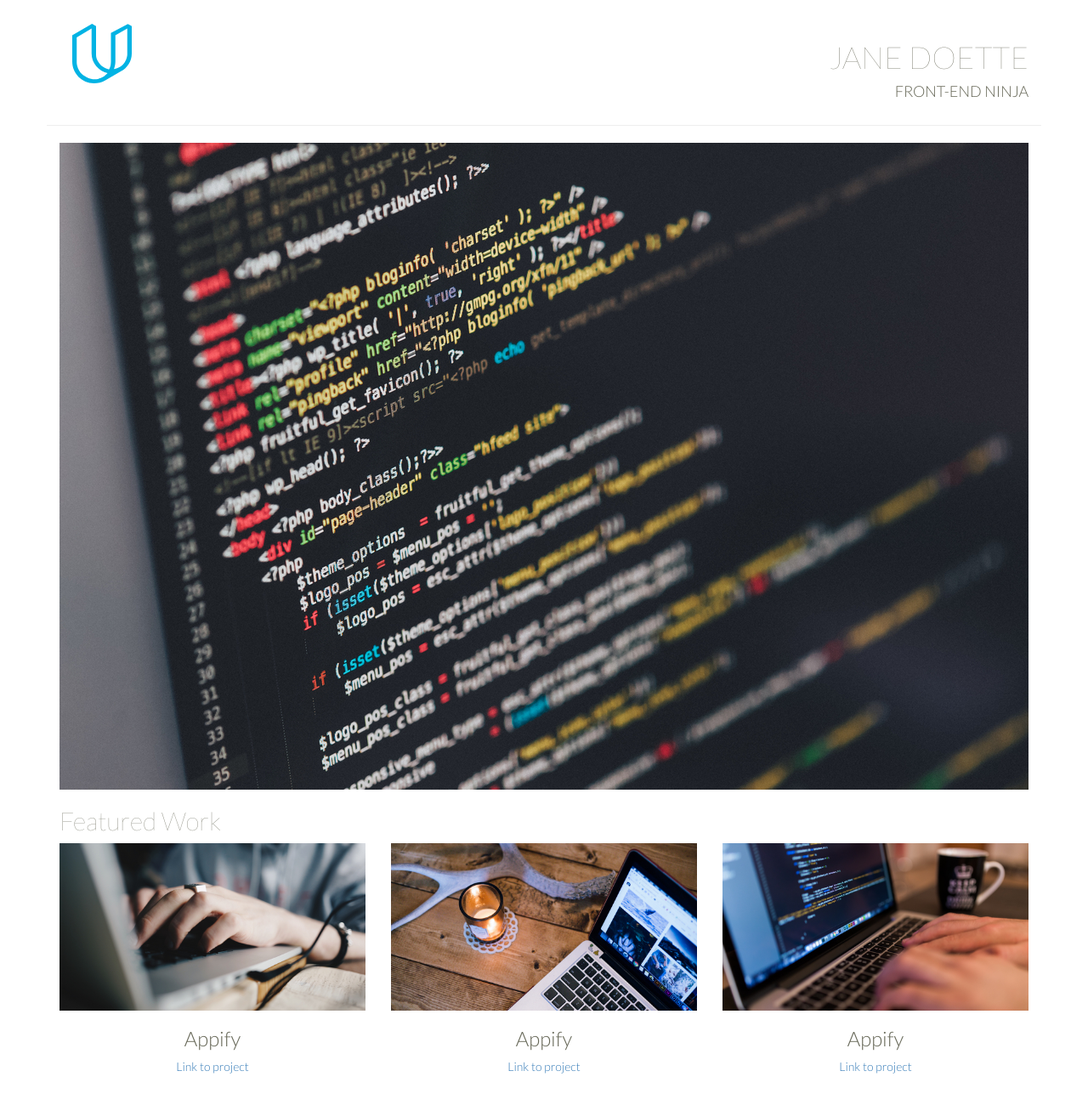
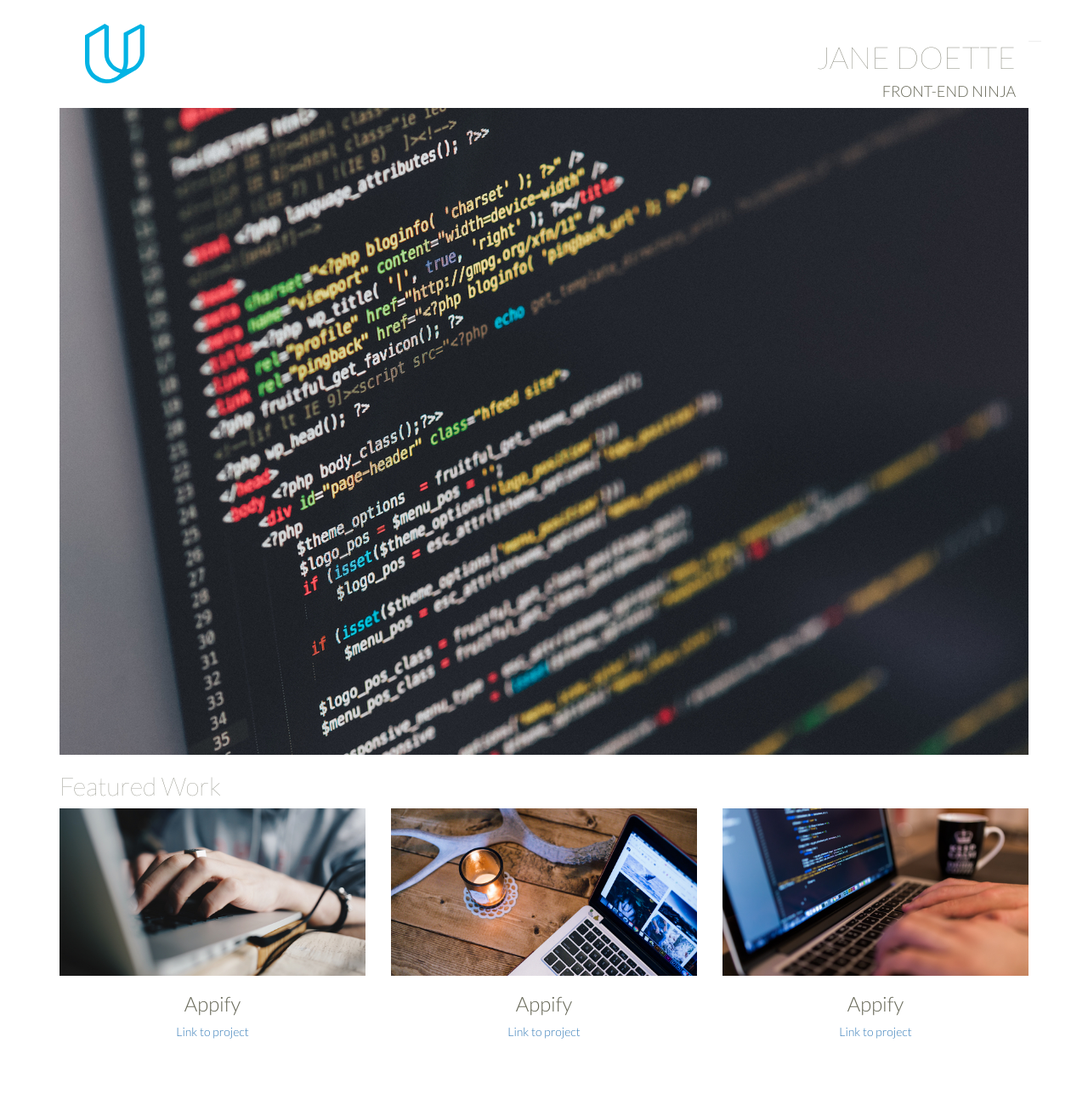
Before and after one commit to wangki/Udacity-Frontend-Nanodegree, a website: page Project4/src/index.html in a window 1280 px wide. Shown: the whole page at 85% size. After the commit the page ends 1262 px from the top, so only its background shows below. Drawn offline with Linux system fonts and the light colour scheme.

Commit message:
Resubmission for project 4

```diff
--- a/Project4/src/index.html
+++ b/Project4/src/index.html
@@ -19,7 +19,7 @@
 </head>
 <body>
     <div class="container">
-        <div class="row">
+        <div class="header-container">
             <div class="header col-md-12">
                 <div class="logo col-xs-3">
                         <svg class="udacity-logo" viewBox="0 0 40 40" >
@@ -35,15 +35,16 @@
                     </div>
                 </div>
             </div>
+        </div>
 
-        </div>
-        <div class="row">
+        <div class="dividing row">
             <div class=col-md-12">
                 <hr>
             </div>
         </div>
-        <div class="row">
-            <div class="cover col-md-12">
+
+        <div class="cover row">
+            <div class="coverimages col-md-12">
                 <picture class="coverimage center-block">
                     <source srcset="../dist/images/cover-1140.jpg, ../dist/images/cover-1600.jpg 2x" media="(min-width: 1200px)">
                     <source srcset="../dist/images/cover-800.jpg, ../dist/images/cover-1140.jpg 2x" media="(min-width: 800px)">
@@ -53,13 +54,13 @@
         </div>
 
 
-        <div class="row">
-            <div class="sub-header col-md-12">
+        <div class="sub-header row">
+            <div class="col-md-12">
                 <h2 class="work-title text-thin">Featured Work</h2>
             </div>
         </div>
 
-        <div class="row">
+        <div class="section row">
             <div class="mywork">
                 <div class="work col-md-4 ">
                     <picture class="center-block">
```
Also changed, not shown: Project4/dist/index.html.
